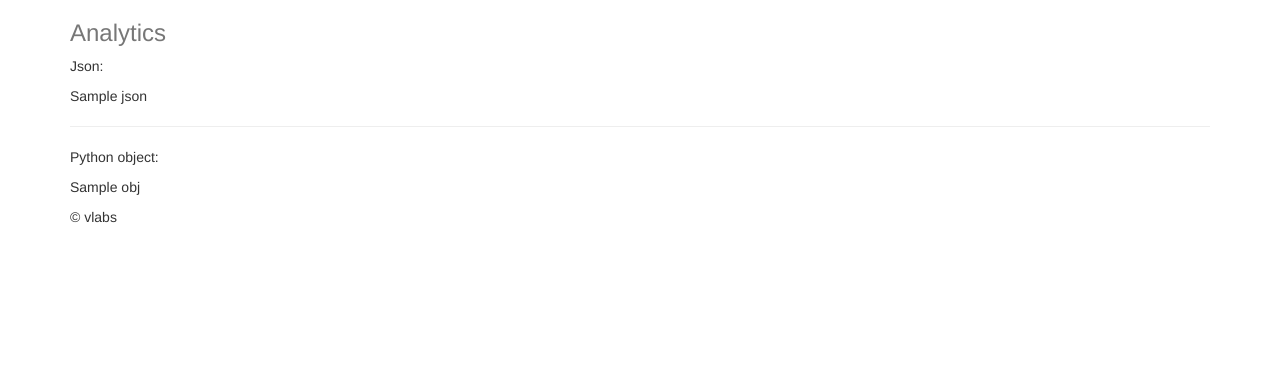
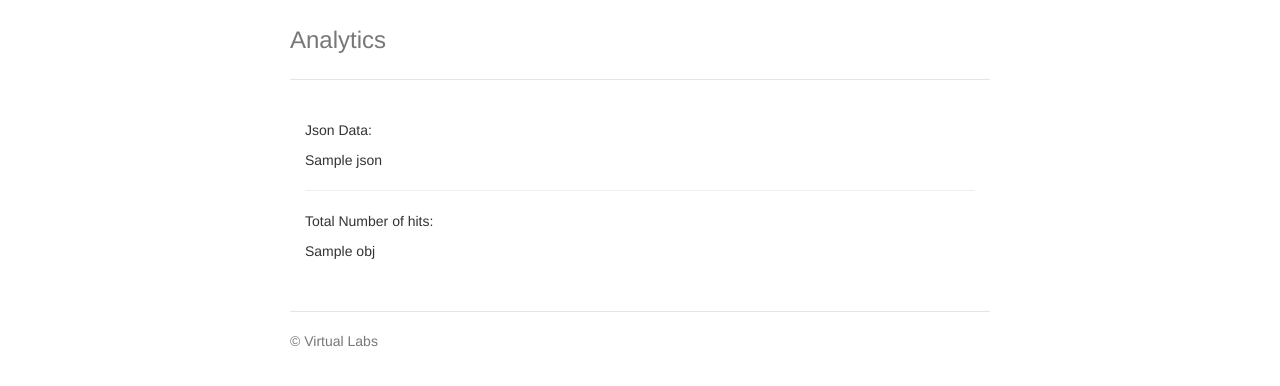
Before and after one commit to vlead/analytics, a Flask app: template src/templates/index.html in a window 1280 px wide. Shown: the top 386 px of the page. Run offline with Flask 2, Linux system fonts and the light colour scheme; the template is opened without the code that fills it: most values are stand-ins (such as "Sample title", 1, 10 or a date in 2020); some libraries are stand-ins or nearby versions.

Commit message:
fixed css

```diff
--- a/src/app.py
+++ b/src/app.py
@@ -4,7 +4,7 @@ import os
 # Initialize the Flask application
 app = Flask(__name__)
 
-@app.route('/totalnumberofhits')
+@app.route('/')
 def index():
     json_data = open("data-2014.json")
     data = json.load(json_data)
--- a/src/templates/index.html
+++ b/src/templates/index.html
@@ -1,11 +1,7 @@
 <html>
   <head>
-    <title>Flask example</title>
+    <title>Analytics</title>
     <link rel="stylesheet" href="http://netdna.bootstrapcdn.com/bootstrap/3.0.2/css/bootstrap.min.css">
-    <script type="text/javascript" src="{{ url_for('static',filename='js/myfunctions.js') }}"></script>
-    <!-- <style type=text/css>{{ url_for('static/styles.css')}}</style>-->
-    <link rel= "stylesheet" type= "text/css" href= "{{url_for('static',filename='styles/mainpage.css') }}">
-<!--
     <style>
       /* Space out content a bit */
       body {
@@ -50,7 +46,6 @@
       .container-narrow > hr {
         margin: 30px 0;
       }
-
 /* Main marketing message and sign up button */
       .jumbotron {
         text-align: center;
@@ -61,6 +56,7 @@
         font-size: 21px;
         padding: 14px 24px;
       }
+
       /* Supporting marketing content */
       .marketing {
         margin: 40px 0;
@@ -89,7 +85,6 @@
         }
       }
     </style>
-    -->
   </head>
   <body>
     <div class="container">
@@ -99,16 +94,16 @@
 
       <div class="row marketing">
         <div class="col-lg-12">
-          <p>Json:</p>
+          <p>Json Data:</p>
           <p>{{json}}</p>
    <hr/>
-          <p>Python object:</p>
+          <p>Total Number of hits:</p>
           <p>{{obj}}</p>
         </div>
       </div>
 
       <div class="footer">
-        <p>&copy; vlabs</p>
+        <p>&copy; Virtual Labs</p>
       </div>
 
     </div> <!-- /container -->
```
Lines whose indentation alone changed are shown as unchanged.
